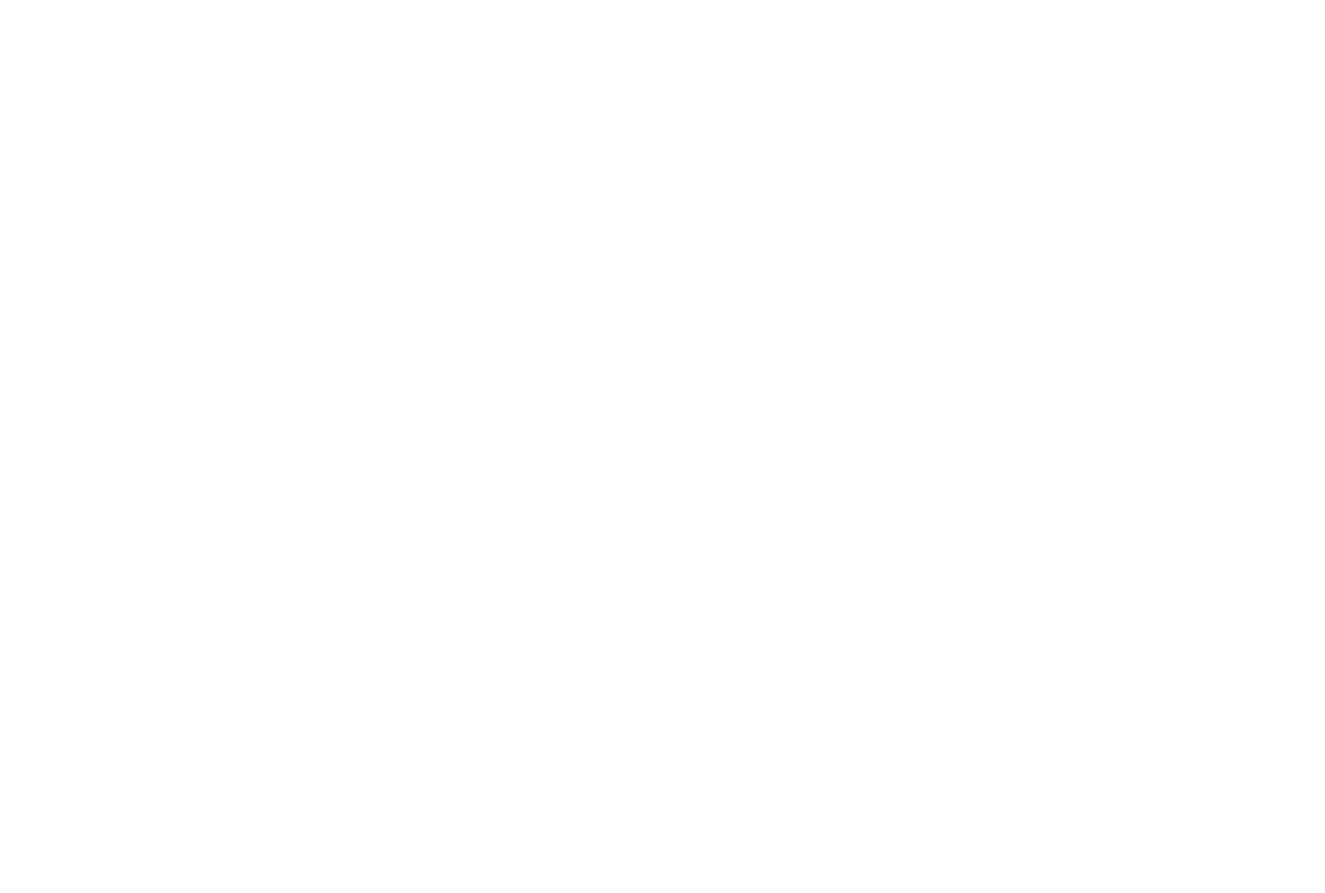
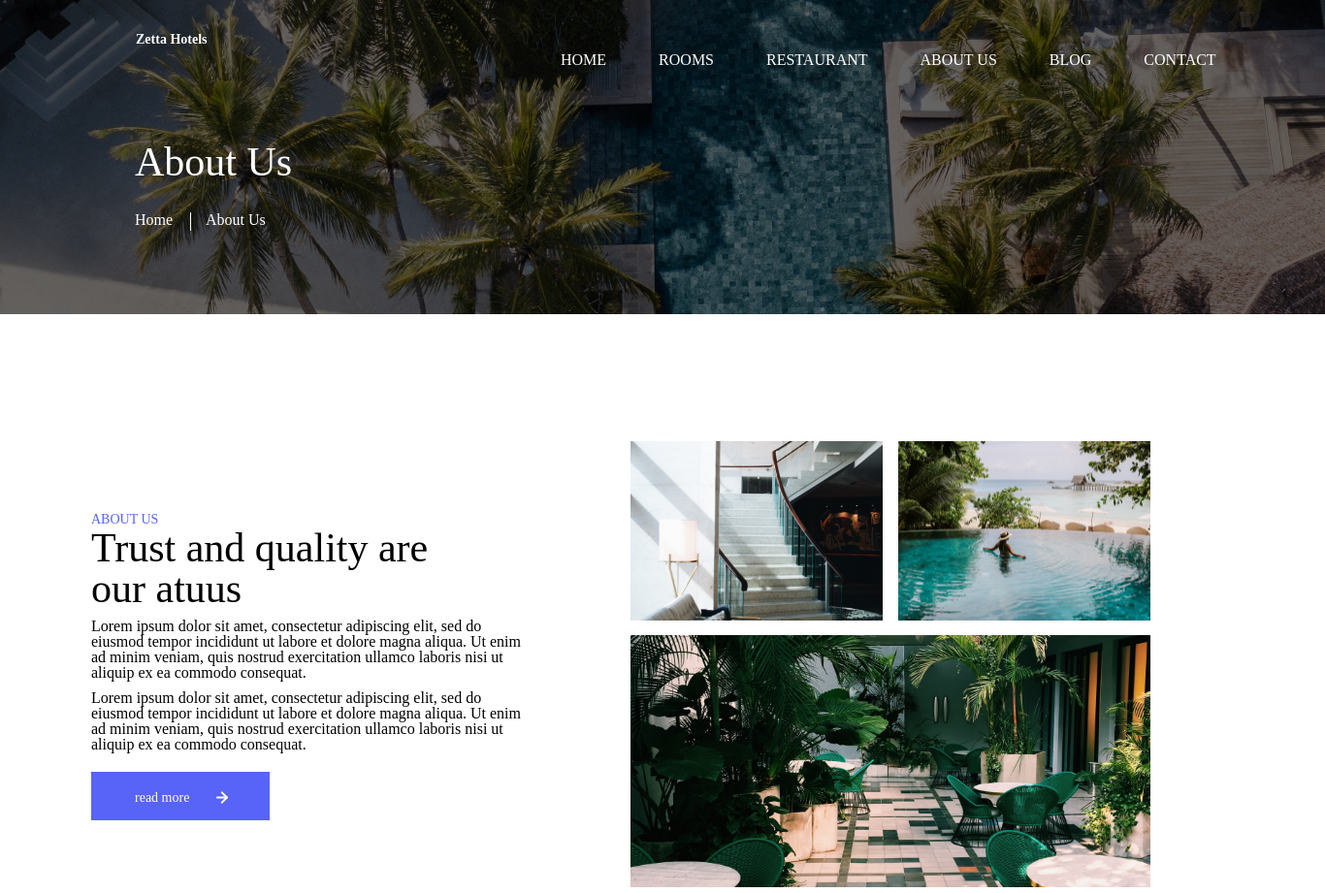
Before and after one commit to KKavtaradze/Task-November-27, a plain HTML site: page index.html in a window 1280 px wide. Shown: the top 921 px of the page at 97% size, 1366 px wide, since content can reach past the window. Before the commit the page ends 800 px from the top, so only its background shows below. Drawn offline with Linux system fonts and the light colour scheme.

Commit message:
First two sections

```diff
--- /dev/null
+++ b/css/reset.css
@@ -0,0 +1,49 @@
+html, body, div, span, applet, object, iframe,
+h1, h2, h3, h4, h5, h6, p, blockquote, pre,
+a, abbr, acronym, address, big, cite, code,
+del, dfn, em, img, ins, kbd, q, s, samp,
+small, strike, strong, sub, sup, tt, var,
+b, u, i, center,
+dl, dt, dd, ol, ul, li,
+fieldset, form, label, legend,
+table, caption, tbody, tfoot, thead, tr, th, td,
+article, aside, canvas, details, embed,
+figure, figcaption, footer, header, hgroup,
+menu, nav, output, ruby, section, summary,
+time, mark, audio, video {
+	margin: 0;
+	padding: 0;
+	border: 0;
+	font-size: 100%;
+	font: inherit;
+	vertical-align: baseline;
+}
+/* HTML5 display-role reset for older browsers */
+article, aside, details, figcaption, figure,
+footer, header, hgroup, menu, nav, section {
+	display: block;
+}
+body {
+	line-height: 1;
+}
+ol, ul {
+	list-style: none;
+}
+blockquote, q {
+	quotes: none;
+}
+blockquote:before, blockquote:after,
+q:before, q:after {
+	content: '';
+	content: none;
+}
+table {
+	border-collapse: collapse;
+	border-spacing: 0;
+}
+a {
+    text-decoration: none;
+}
+* {
+    box-sizing: border-box;
+}
--- /dev/null
+++ b/css/styles.css
@@ -0,0 +1,144 @@
+.header {
+    margin-left: auto;
+    margin-right: auto;
+    position: fixed;
+    left: 140px;
+    top: 30px;
+    z-index: 100;
+}
+.logo-atag {
+    display: inline-block;
+    vertical-align: middle;
+}
+.navigation {
+    display: inline-block;
+    vertical-align: middle;
+    margin-left: 438px;
+}
+.navigation-ul {
+    display: inline-block;
+}
+.list-item {
+    display: inline-block;
+}
+.list-item-atag {
+    color: #FFFFFF;
+    font-size: 12;
+    text-transform: uppercase;
+    /* font-family: ; */
+}
+.no1 {
+    margin-left: 50px;
+}
+.background-image-box {
+    width: 1366px;
+    margin-left: auto;
+    margin-right: auto;
+}
+.background-image {
+    width: 100%;
+}
+.h1-about-us {
+    font-size: 42px;
+    color: #FFFFFF;
+    position: absolute;
+    top: 146px;
+    left: 139px;
+    /* font-family: ; */
+}
+.home-shortcut {
+    position: absolute;
+    color: #FFFFFF;
+    top: 219px;
+    left: 139px;
+    text-transform: capitalize;
+}
+.separator {
+    width: 1px;
+    height: 19px;
+    background-color: white;
+    display: inline-block;
+    position: absolute;
+    top: 219px;
+    left: 195.5px;
+    /* font-family: ; */
+}
+.about-us-shortcut {
+    position: absolute;
+    color: #FFFFFF;
+    top: 219px;
+    left: 212px;
+    text-transform: capitalize;
+    /* font-family: ; */
+}
+.section-wraper {
+    width: 1092px;
+    margin-top: 128px;
+    margin-right: auto;
+    margin-left: auto;
+    margin-bottom: 90px;
+}
+.text-wraper {
+    display: inline-block;
+    width: 444px;
+    vertical-align: middle;
+    margin-right: 108px;
+}
+.about-us-2nd-shortcut {
+    text-transform: uppercase;
+    color: #5863F8;
+    font-size: 14px;
+    /* font-family: ; */
+}
+.h2-trust-and-quality {
+    font-size: 42px;
+    width: 374px;
+    /* font-family: ; */
+    margin-top: 1px;
+}
+.p-main-text {
+    font-size: 16px;
+    margin-top: 10px;
+    /* font-family: ; */
+}
+.button-read-more {
+    background-color: #5863F8;
+    width: 184px;
+    height: 50px;
+    margin-top: 20px;
+    position: relative;
+}
+.button-text {
+    font-size: 14px;
+    color: #FFFFFF;
+    padding-top: 19.6px;
+    padding-right: 65px;
+    padding-bottom: 15px;
+    padding-left: 45px;
+}
+.arrow-right {
+    position: absolute;
+    top: 19.6px;
+    left: 129px;
+}
+.albom {
+    display: inline-block;
+    vertical-align: middle;
+}
+.pic-top {
+    width: 260px;
+    height: 185px;
+    display: inline-block;
+    background-color: #5863F8;
+    border-color: black;
+}
+.pic-left {
+    margin-right: 12px;
+}
+.pic-bottom {
+    width: 536px;
+    margin-top: 12px;
+}
+.h-white {
+    color: #FFFFFF;
+}
--- a/index.html
+++ b/index.html
@@ -5,8 +5,125 @@
     <meta http-equiv="X-UA-Compatible" content="IE=edge">
     <meta name="viewport" content="width=device-width, initial-scale=1.0">
     <title>Document</title>
+    <link rel="stylesheet" href="css/reset.css">
+    <link rel="stylesheet" href="css/styles.css">
 </head>
 <body>
+    <header class="header">
+        <a class=logo-atag href="index.html">
+            <img src="images/Zetta Hotels.svg" alt=zetta_hottels_logo>
+        </a>
+        <nav class="navigation">
+            <ul class="navigation-ul">
+                <li class="list-item">
+                    <a class="list-item-atag" href="#">home
+                    </a>
+                </li>
+                <li class=list-item>
+                    <a class="list-item-atag no1" href="#">rooms
+                    </a>
+                </li>
+                <li class=list-item>
+                    <a class="list-item-atag no1" href="#">restaurant
+                    </a>
+                </li>
+                <li class=list-item>
+                    <a class="list-item-atag no1" href="#">about us
+                    </a>
+                </li>
+                <li class=list-item>
+                    <a class="list-item-atag no1" href="#">blog
+                    </a>
+                </li>
+                <li class=list-item>
+                    <a  class="list-item-atag no1" href="#">contact
+                    </a>
+                </li>
+            </ul>
+        </nav>
+    </header>
+    <section>
+        <div>
+            <div class="background-image-box">
+                <img class="backgroun-image" src="images/Pool and palm trees.png" alt="pool and palm trees">
+            </div>
+            <h1 class="h1-about-us">
+                About Us
+            </h1>
+            <a class="home-shortcut" href="#">home
+            </a>
+            <div class="separator">
+            </div>
+            <a class="about-us-shortcut" href="#">about us
+            </a>
+        </div>
+    </section>
+    <section>
+        <div class="section2 section-wraper">
+            <div class="text-wraper">
+                <a class="about-us-2nd-shortcut" href="#">about us
+                 </a>
+                 <h2 class="h2-trust-and-quality"> Trust and quality are our atuus
+                 </h2>
+                <p class="p-main-text"> Lorem ipsum dolor sit amet, consectetur adipiscing elit, sed do eiusmod tempor incididunt ut labore et dolore magna aliqua. Ut enim ad minim veniam, quis nostrud exercitation ullamco laboris nisi ut aliquip ex ea commodo consequat.
+                </p>
+                <p class="p-main-text"> Lorem ipsum dolor sit amet, consectetur adipiscing elit, sed do eiusmod tempor incididunt ut labore et dolore magna aliqua. Ut enim ad minim veniam, quis nostrud exercitation ullamco laboris nisi ut aliquip ex ea commodo consequat.
+                </p>
+                <div class="button-read-more">
+                    <p class="button-text"> read more
+                    </p>
+                    <img class="arrow-right" src="images/arrow-right.svg" alt="arrow-right">
+                </div>
+            </div>
+            <div class="albom">
+                <div class="pic-top pic-left">
+                    <img src="images/hotel staircase.png" alt="hotel staircase">
+                </div>
+                <div class="pic-top">
+                    <img src="images/swimming pool.png" alt="hotel swimming pool">
+                </div>
+                <div class="pic-bottom">
+                    <img src="images/hotel restaurant.png" alt="hotel restaurant">
+                </div>
+        </div>
+    </div>
+    </section>
+    <section>
+        <div>
+            <div class="background-image-box box-plants">
+                <img src="images/background plants.png" alt="plants">
+            </div>
+            <div class="text-wrapper2">
+                <a class="about-us-2nd-shortcut" href="#">about us
+                </a>
+                <h2 class="h2-trust-and-quality h-white"> We bring you the finest details
+                </h2>
+            </div>
+        <div class="box-amenities">
+            <div class="hotel-icon">
+                <img src="images/hotel icon.svg" alt="hotel icon">
+                <h3 class="h2-amenities">Free Wifi to stay connected
+                </h3>
+                <p class="p-amenities">Lorem ipsum dolor sit amet, consectetur adipiscing elit, sed do eiusmod tempor incididunt ut labore et dolore magna aliqua. Ut enim ad minim veniam, quis nostrud exercitation ullamco laboris nisi ut aliquip ex ea commodo consequat.
+                </p>
+            </div>
+        </div>
+    </section>
+
+
+
+
+
+
+
+
+    <section>
+        <div class="testimonials">
+            <a href="#">testimonials
+            </a>
+
+        </div>
+    </section>
 
 </body>
 </html>
```
Also changed, not shown: images/Pool and palm trees.png (added), images/Zetta Hotels.svg (added), images/arrow-right.svg (added), images/background plants.png (added), images/hotel icon.svg (added), images/hotel restaurant.png (added), images/hotel staircase.png (added), images/swimming pool.png (added).
